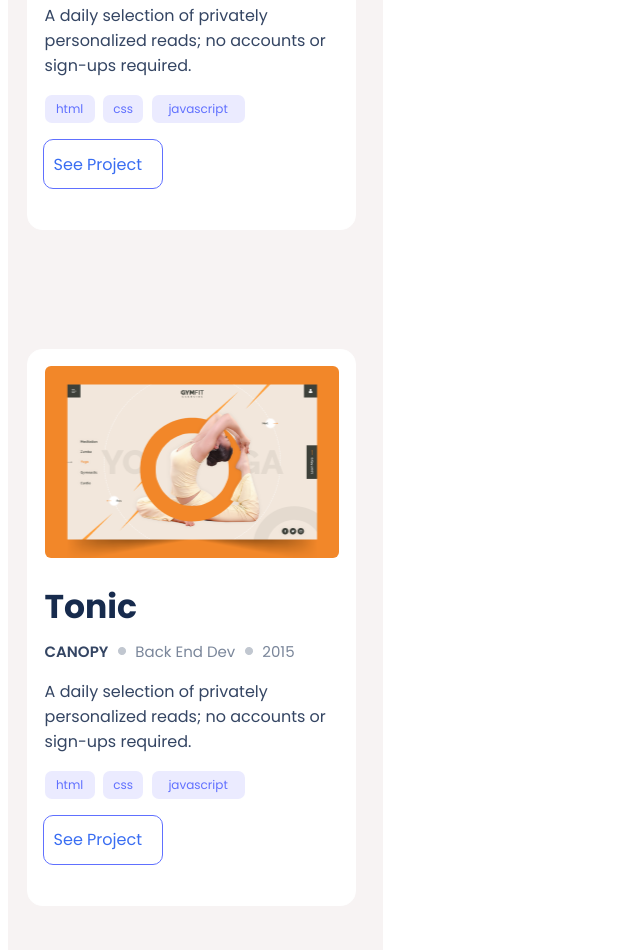
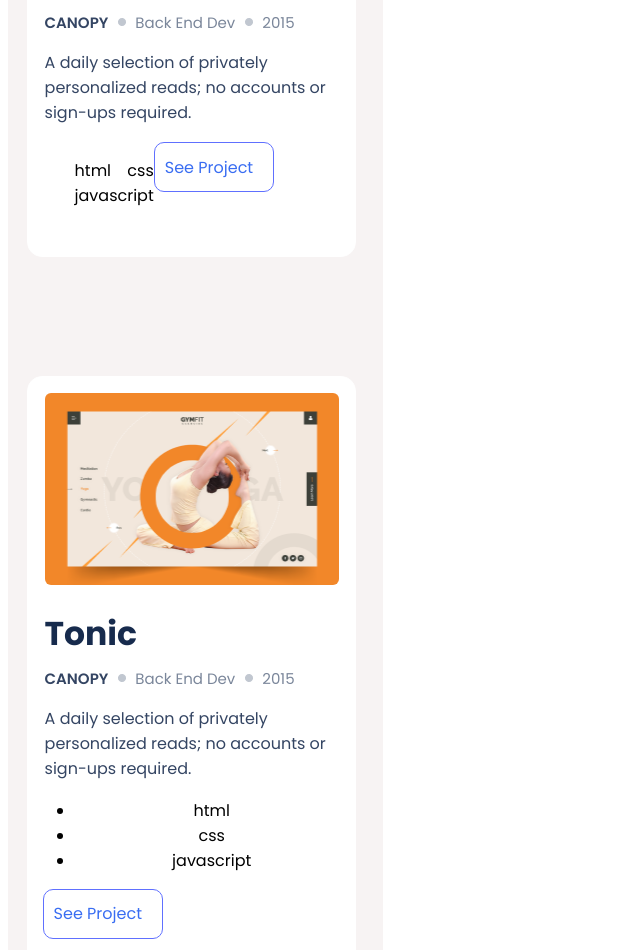
Before and after one commit to inspecta/personal-portfolio, a website: page index.html in a window 1280 px wide. Shown: the part 1859-2809 px from the top of the page, without its empty margins (0-640 px from the left). Drawn offline with Linux system fonts and the light colour scheme.

Commit message:
Zied Driver commit

```diff
--- a/css/styles.css
+++ b/css/styles.css
@@ -193,7 +193,7 @@ header {
   font-family: "Poppins", Verdana, sans-serif;
 }
 
-.card-languages {
+/* .card-languages {
   display: flex;
   list-style: none;
   justify-content: space-between;
@@ -225,18 +225,25 @@ header {
   height: 23px;
   font-weight: 400;
   padding-top: 5px;
+} */
+
+.card-language {
+  float: left ;
+  list-style: none;
+
 }
 
-.card-lang3 {
-  width: 93px;
-  text-align: center;
-  background: #ebebff;
-  font-size: 12px;
-  color: #6070ff;
-  border-radius: 7px;
-  height: 23px;
-  font-weight: 400;
-  padding-top: 5px;
+.card-language1 {
+  float: left;
+}
+
+.card-language2 {
+  float: right;
+
+}
+
+.card-language3 {
+
 }
 
 .card-submit-button {
--- a/index.html
+++ b/index.html
@@ -96,10 +96,15 @@
               A daily selection of privately personalized reads; no accounts or
               sign-ups required.
             </p>
-            <ul class="card-languages">
+            <!-- <ul class="card-languages">
               <li class="card-lang1">html</li>
               <li class="card-lang2">css</li>
               <li class="card-lang3">javascript</li>
+            </ul> -->
+            <ul class="card-language">
+              <li class="card-language1">html</li>
+              <li class="card-language2">css</li>
+              <li class="card-language3">javascript</li>
             </ul>
             <button type="button" class="card-submit-button">
               See Project
```
